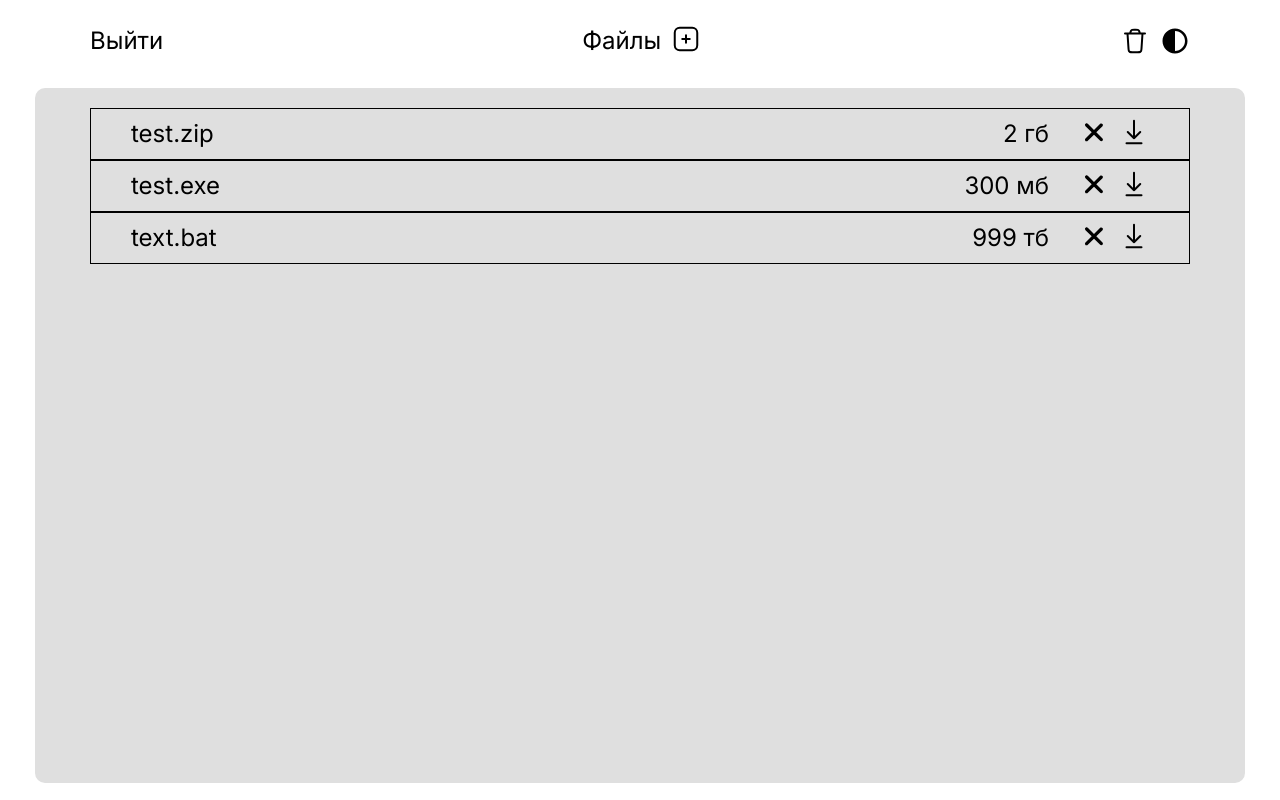
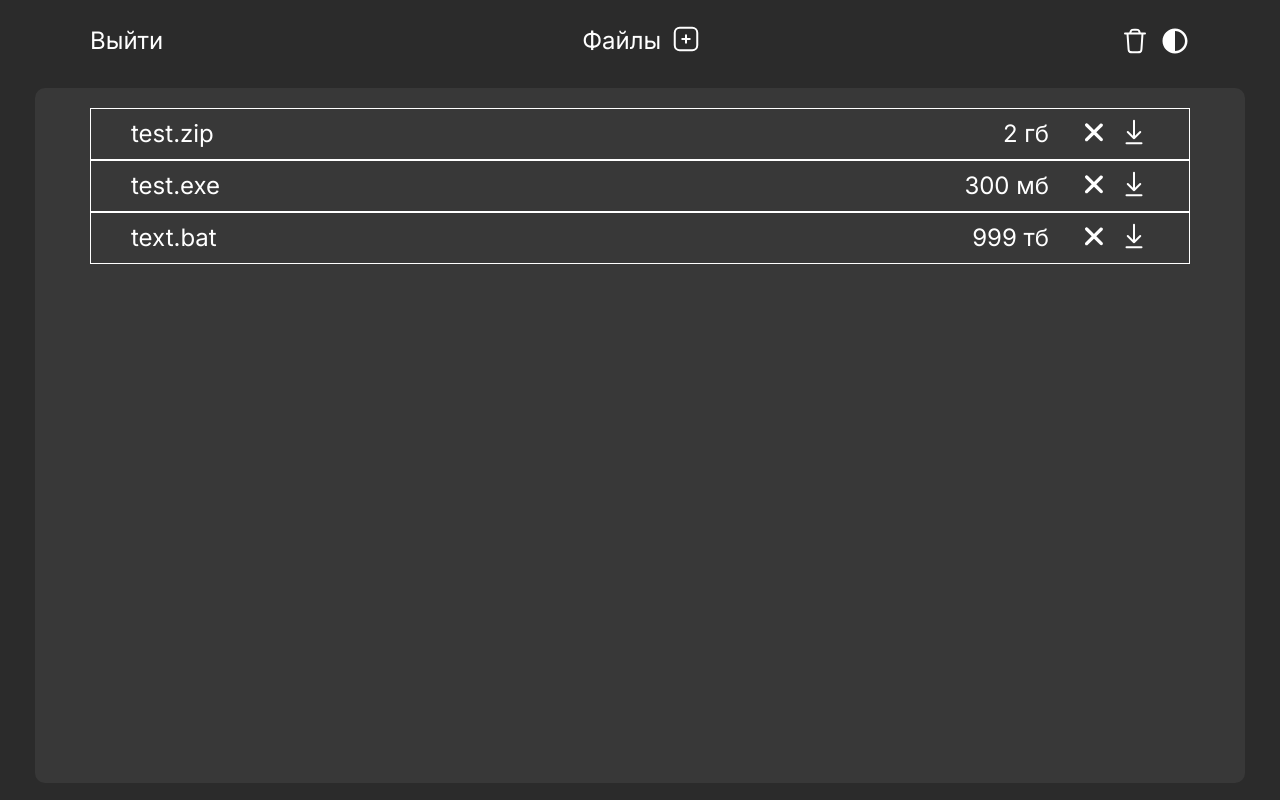
Before and after one commit to echo-tokyo/CloudStorage, a React (Vite) app: page / in a window 1280 px wide. Built offline with nearby package versions, Linux system fonts and the light colour scheme.

Commit message:
switch themes (local storage)

```diff
--- a/src/components/mainPage/MainPage.jsx
+++ b/src/components/mainPage/MainPage.jsx
@@ -2,16 +2,18 @@ import './mainPage.css'
 import Header from './header/Header'
 import FileItem from './fileItem/FileItem'
 import filesData from './file.data'
-import { useState } from 'react'
+import { useEffect, useState } from 'react'
 import { createGlobalStyle } from 'styled-components';
 
 function FieldItems(){
     const [files, setFile] = useState(filesData)
 
-    const [isClicked, setIsClicked] = useState(false)
+    const [isClicked, setIsClicked] = useState(() => {
+        const savedTheme = localStorage.getItem('isBlackTheme');
+        return savedTheme ? savedTheme === 'true' : true; // используем сохраненное значение, если оно существует
+    })
     const changeTheme = () => {
         setIsClicked(!isClicked)
-        localStorage.setItem('isLightTheme', isClicked)
     }
 
     const GlobalStyles = createGlobalStyle`
@@ -34,6 +36,10 @@ function FieldItems(){
         border-color: ${props => (props.isClicked ? 'white' : 'black')};
     }`
 
+    useEffect(() => {
+        localStorage.setItem('isBlackTheme', isClicked)
+    }, [isClicked])
+
     return(
         <>
         <GlobalStyles isClicked={isClicked}/>
```
